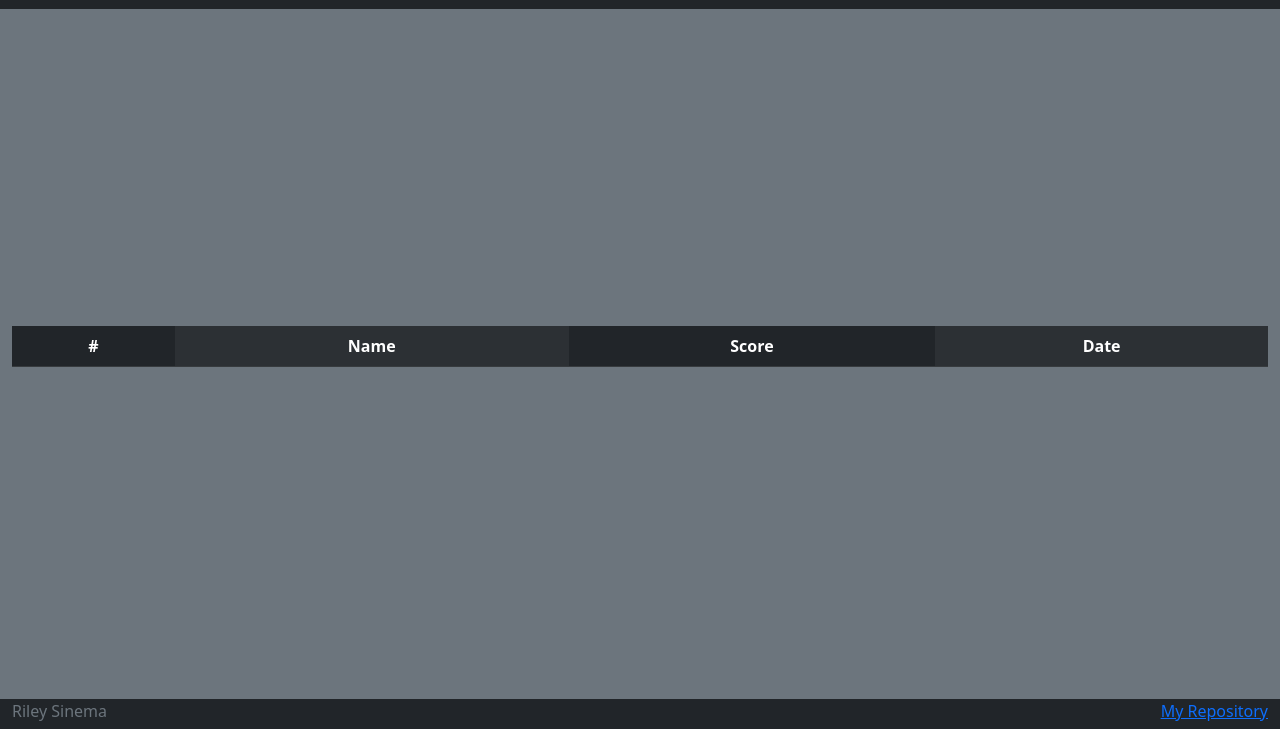
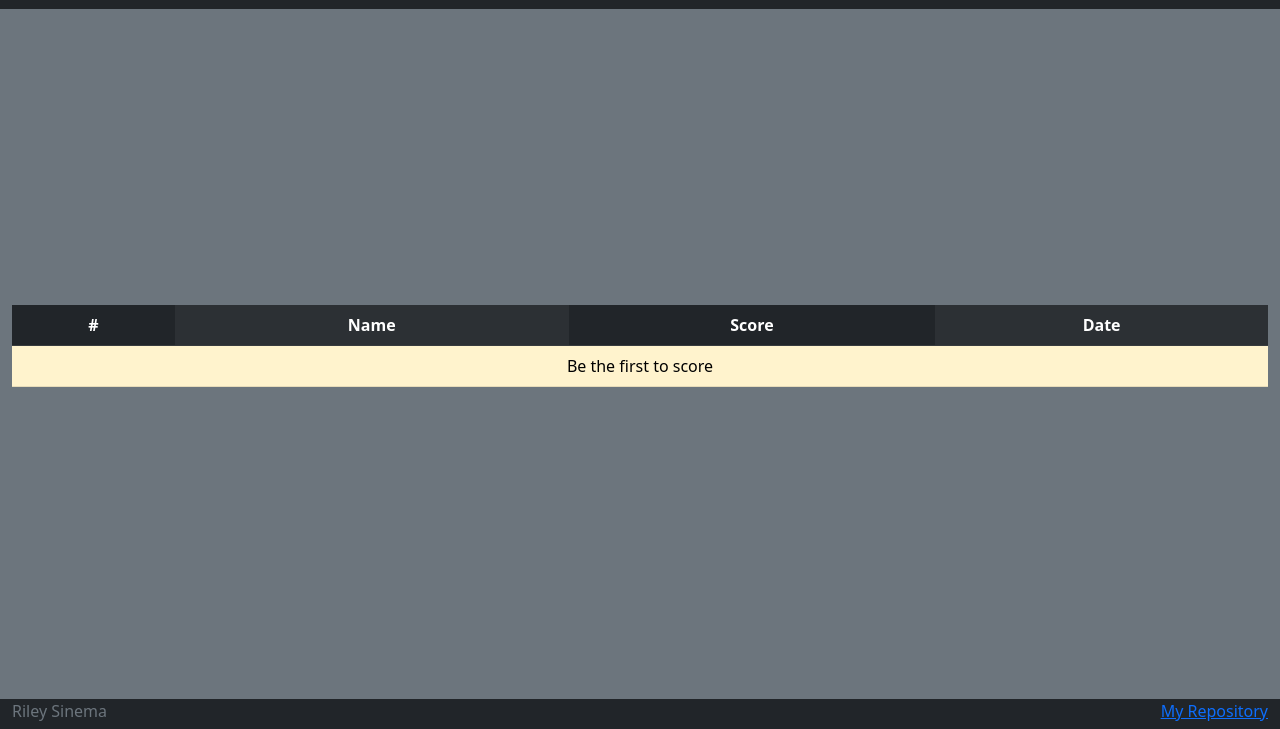
Before and after one commit to rsinema/simon, a plain HTML site: page scores.html in a window 1280 px wide. Shown: the part 71-800 px from the top of the page. Drawn offline with nearby package versions, Linux system fonts and the light colour scheme.

Commit message:
added 'script' to scores.html

```diff
--- a/scores.html
+++ b/scores.html
@@ -56,5 +56,6 @@
         <a href="https://github.com/rsinema/simon/tree/main">My Repository</a>
       </div>
     </footer>
+    <script src="scores.js"></script>
   </body>
 </html>
```
